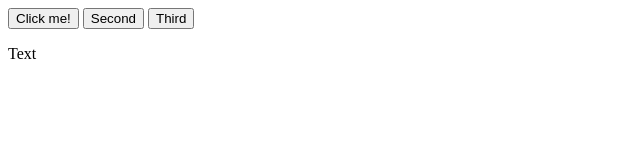
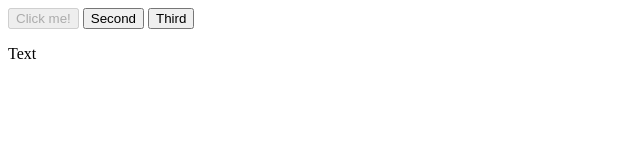
Before and after one commit to freshcodeAlice/fd-js-dom, a plain HTML site: page index.html in a window 1280 px wide. Both pictures are taken after a click on the button "Click me!". Shown: the full height of the page, 0-640 px from the left. Drawn offline with Linux system fonts and the light colour scheme.

Commit message:
One-use buttons

```diff
--- a/index.js
+++ b/index.js
@@ -3,8 +3,11 @@
 
 */
 
-function logger() {
-    console.log('BUTTON CLICKED')
+function logger(event) {
+   console.log(event.target);
+   const currentBtn = event.target;
+   currentBtn.disabled = true;
+   currentBtn.removeEventListener('click', logger);
 }
 
 const btnCollection = document.querySelectorAll('button');
```
Also changed, not shown: index.html (+3 -0 lines).
